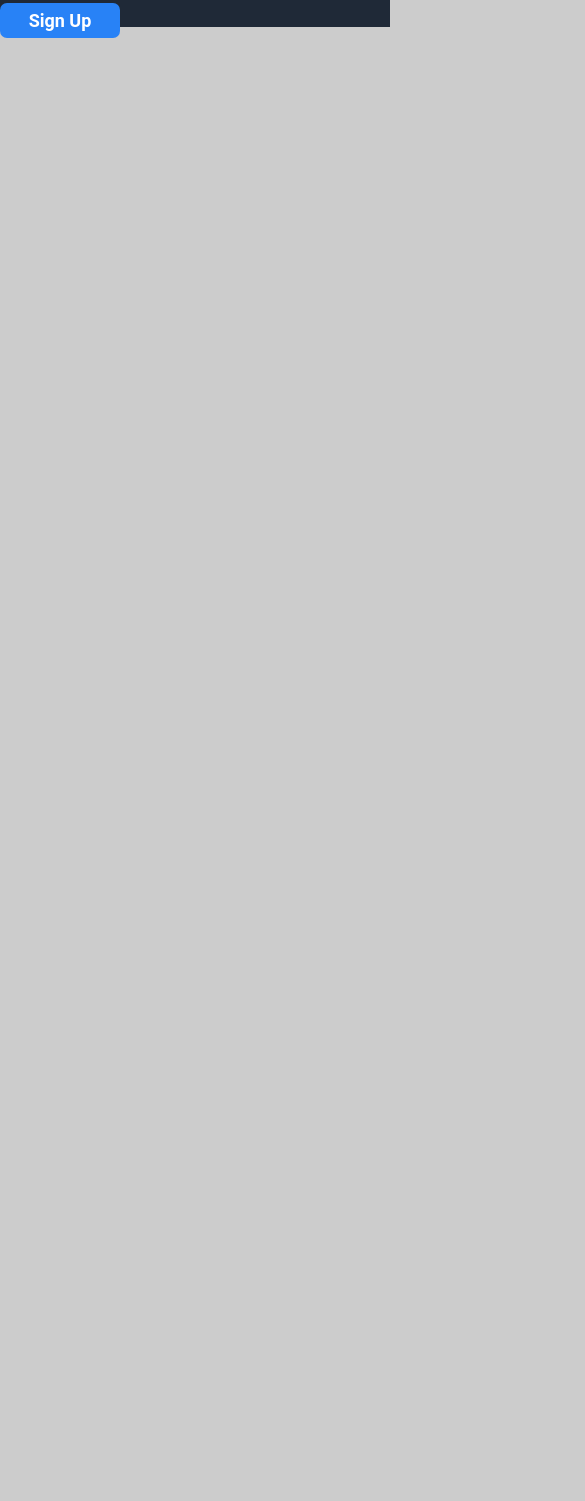
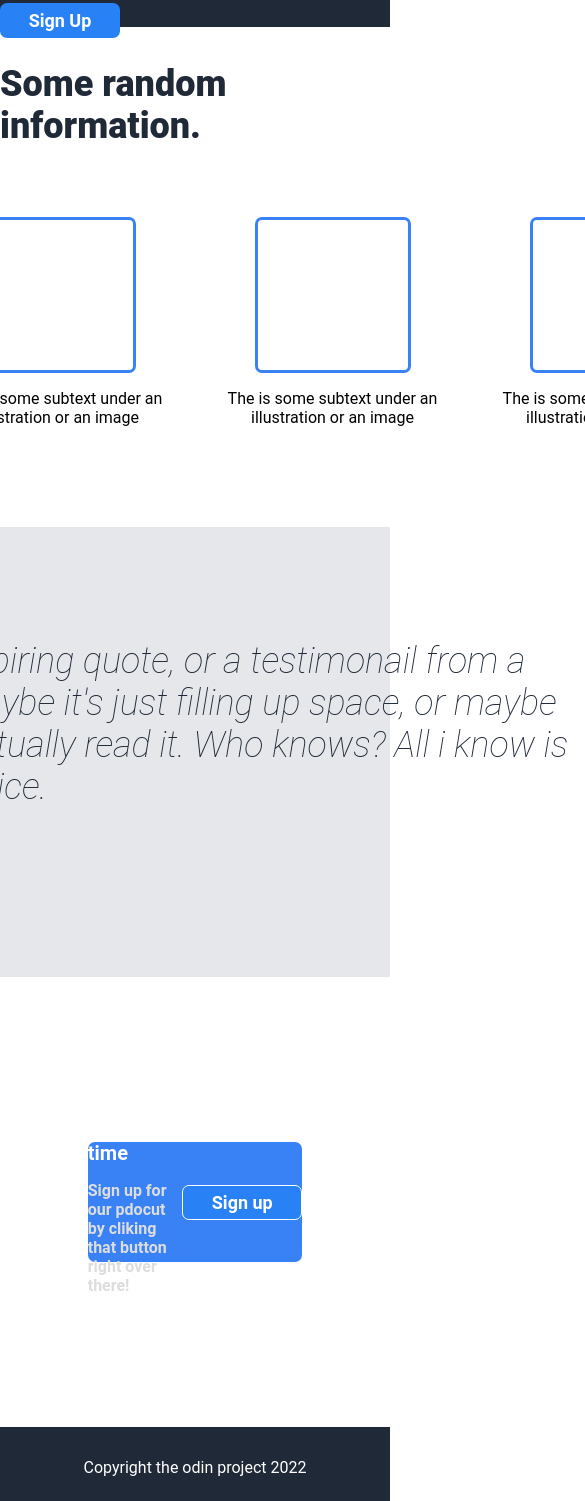
Before and after one commit to alexisavz/odin-foundations-landing-page, a plain HTML site: page index.html in a window 390 px wide. Shown: the part 499-2000 px from the top of the page, 585 px wide, since content can reach past the window. Before the commit the page ends 844 px from the top, so only its background shows below. Drawn offline with Linux system fonts and the light colour scheme.

Commit message:
Add missing sections, responsive features missing

```diff
--- a/index.html
+++ b/index.html
@@ -32,6 +32,49 @@
             </div>
         </div>
 
+        <div class="card-content">
+            <p class="information-header-text">Some random information.</p>
+            <div class="cards">
+                <div class="card">
+                    <div class="image-holder"></div>
+                    <p>The is some subtext under an illustration or an image</p>
+                </div>
+                <div class="card">
+                    <div class="image-holder"></div>
+                    <p>The is some subtext under an illustration or an image</p>
+                </div>
+                <div class="card">
+                    <div class="image-holder"></div>
+                    <p>The is some subtext under an illustration or an image</p>
+                </div>
+                <div class="card">
+                    <div class="image-holder"></div>
+                    <p>The is some subtext under an illustration or an image</p>
+                </div>
+            </div>
+        </div>
+
+        <div class="quote-content">
+            <p class="quote">This is an inspiring quote, or a testimonail from a customer. Maybe it's just filling up space, or maybe people will actually read it. Who knows? All i know is that it looks nice.</p>
+            <p class="quoter">-Thor, god of thunder</p>
+        </div>
+
+        <div class="call-to-action-content">
+            <div class="call-to-action">
+                <div class="call-to-action-text">
+                    <p class="call-to-action-tittle">Call to Action! It's time</p>
+                    <p class="call-to-action-sub">Sign up for our pdocut by cliking that button right over there!</p>
+                </div>
+                <div class="call-div">
+                    <button class="call-to-action-button">Sign up</button>
+                </div>
+            </div>
+        </div>
+
+        <div class="footer">
+            <p>Copyright the odin project 2022</p>
+        </div>
+
     </div>
 </body>
 </html>
--- a/style.css
+++ b/style.css
@@ -3,7 +3,7 @@
 }
 
 body{
-    background-color: #ccc;
+    background-color: #fff;
     height: 100vh;
     width: 100vw;
     padding: 0;
@@ -103,3 +103,124 @@ button{
     width: 120px;
     font-size: 18px;
 }
+
+.card-content{
+    height: 450px;
+    display: flex;
+    flex-direction: column;
+    align-items: center;
+    margin-bottom: 50px;
+}
+
+.cards{
+    display: flex;
+    justify-content: center;
+    gap: 25px;
+}
+
+.card{
+    display: flex;
+    flex-direction: column;
+    align-items: center;
+    width: 250px;
+    text-align: center;
+}
+
+.image-holder{
+    height: 150px;
+    width: 150px;
+    border: 3px solid #3882f6;
+    border-radius: 7px;
+}
+
+.information-header-text{
+    font-size: 36px;
+    font-weight: 900;
+    color: #1f2937;
+    margin-bottom: 70px;
+}
+
+.quote-content{
+    height: 450px;
+    background-color: #e5e7eb;
+    display: flex;
+    flex-direction: column;
+    justify-content: center;
+    align-items: center;
+}
+
+.quote{
+    font-size: 36px;
+    font-weight: 200;
+    font-style: italic;
+    color: #1f2937;
+    width: 800px;
+}
+
+.quoter{
+    font-size: 18px;
+    font-weight: bold;
+    width: 800px;
+    display: flex;
+    align-self: flex-end;
+}
+
+.call-to-action-content{
+    height: 450px;
+    display: flex;
+    justify-content: center;
+    align-items: center;
+}
+
+.call-to-action{
+    background-color: #3882f6;
+    height: 120px;
+    width: 55%;
+    border-radius: 7px;
+    display: flex;
+    justify-content: stretch;
+    align-items: center;
+}
+
+.call-to-action-text{
+    display: flex;
+    flex-direction: column;
+    justify-content: center;
+    align-items: center;
+    font-size: 20px;
+    color: white;
+    font-weight: bold;
+    flex-grow: 2;
+    width: 100%;
+
+}
+
+.call-to-action-sub{
+    color: #ddd;
+    font-size: 16px;
+}
+
+.call-to-action-tittle{
+    margin: 0;
+}
+
+.call-div{
+    width: 100%;
+    display: flex;
+    justify-content: center;
+    align-items: center;
+    flex-grow: 1;
+}
+
+.call-to-action-button{
+    border: 1px solid white;
+}
+
+.footer{
+    background-color: #1f2937;
+    display: flex;
+    justify-content: center;
+    align-items: center;
+    height: 80px;
+    color: white;
+}
```
